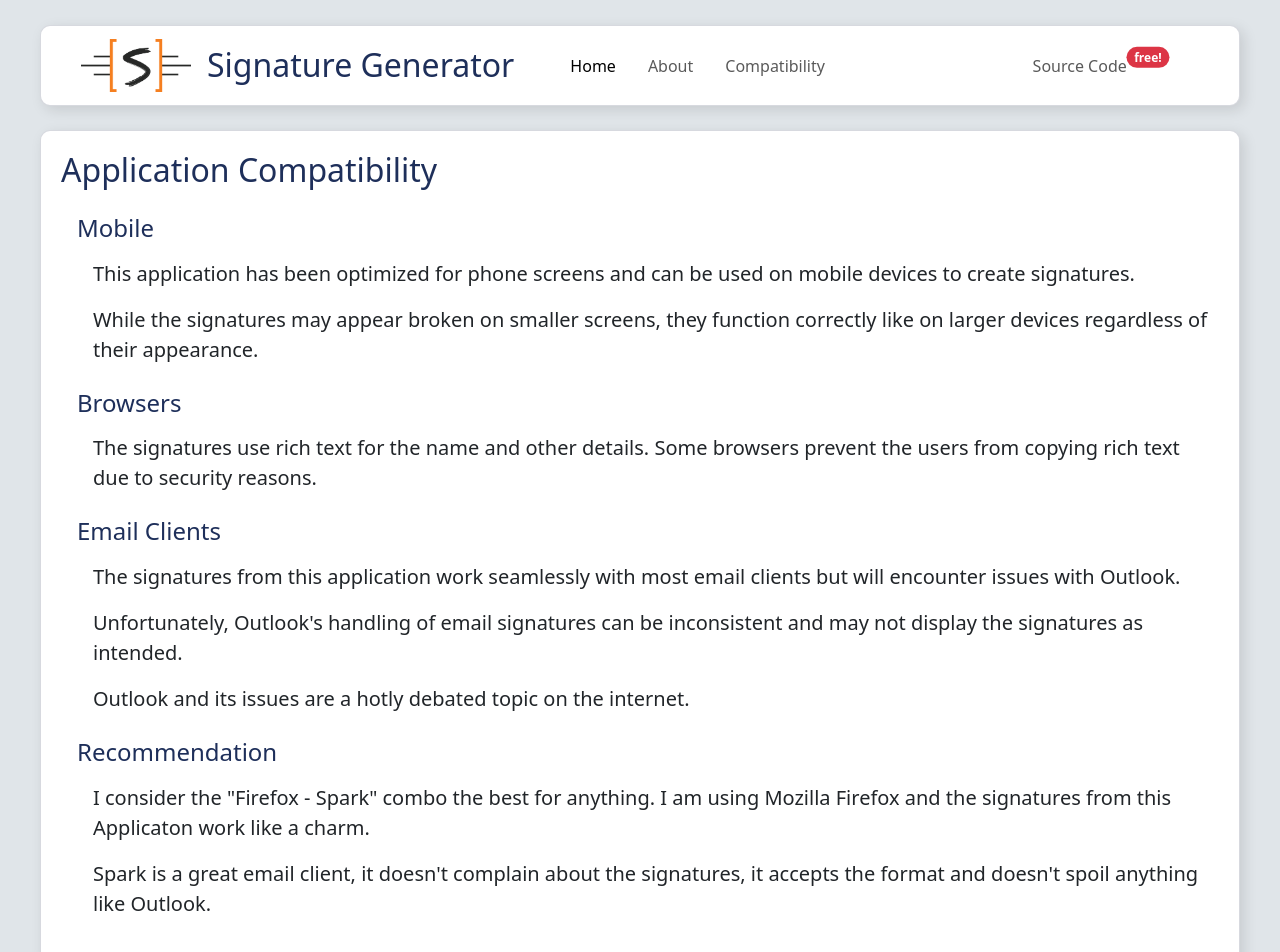
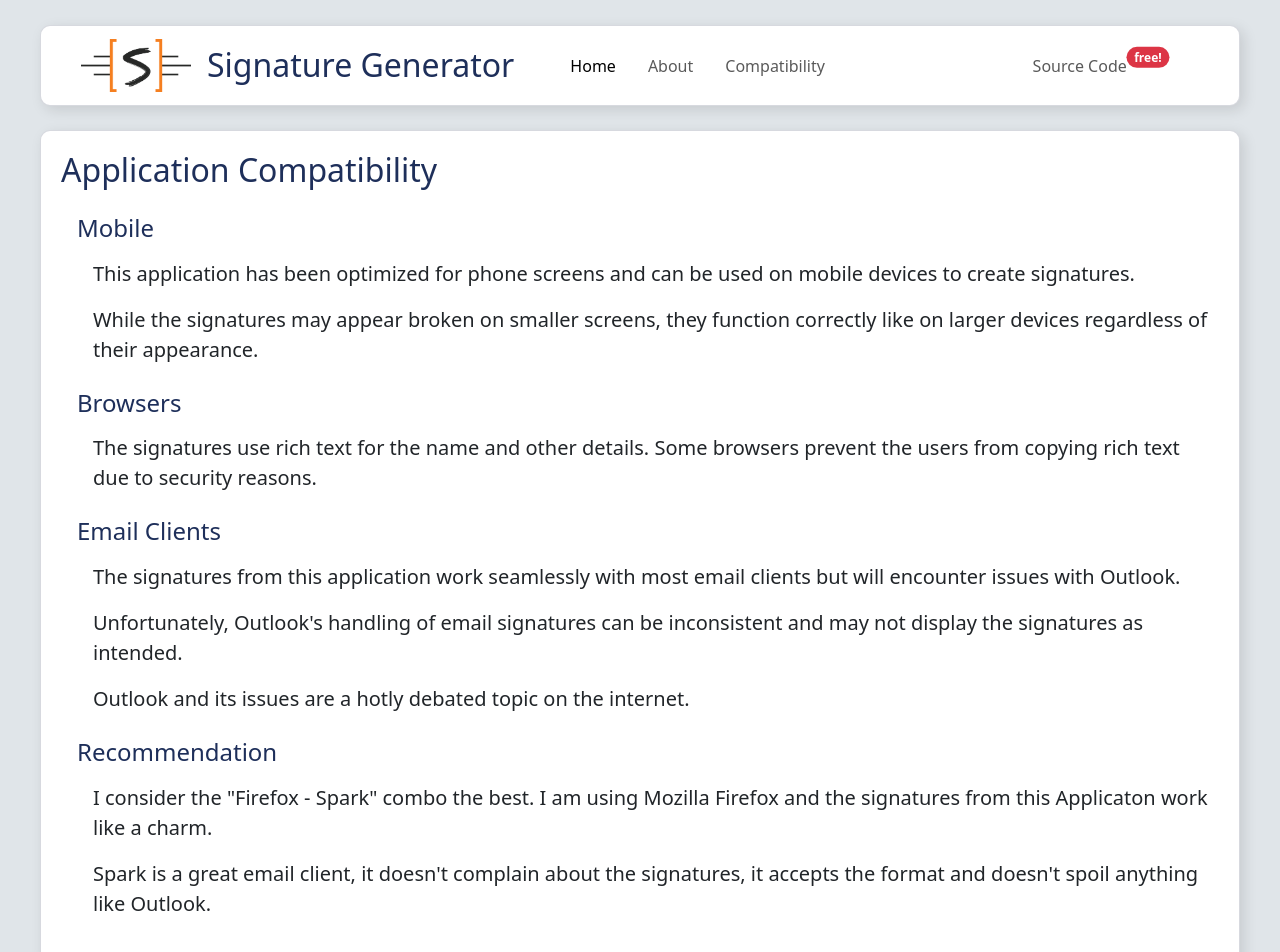
Before and after one commit to nickpolizogopoulos/signature-generator, an Angular app: page /compatibility in a window 1280 px wide. Shown: the top 952 px of the page. Built offline with nearby package versions, Linux system fonts and the light colour scheme.

Commit message:
minor change

```diff
--- a/src/app/components/compatibility.component.ts
+++ b/src/app/components/compatibility.component.ts
@@ -50,7 +50,7 @@ import { Component } from "@angular/core";
                     <h4 class="mb-3">Recommendation</h4>
                     <div class="ms-3">
                         <p class="lead">
-                            I consider the "Firefox - Spark" combo the best for anything. I am using Mozilla Firefox and the signatures from this Applicaton work like a charm.
+                            I consider the "Firefox - Spark" combo the best. I am using Mozilla Firefox and the signatures from this Applicaton work like a charm.
                         </p>
                         <p class="lead">
                             Spark is a great email client, it doesn't complain about the signatures, it accepts the format and doesn't spoil anything like Outlook.
```
